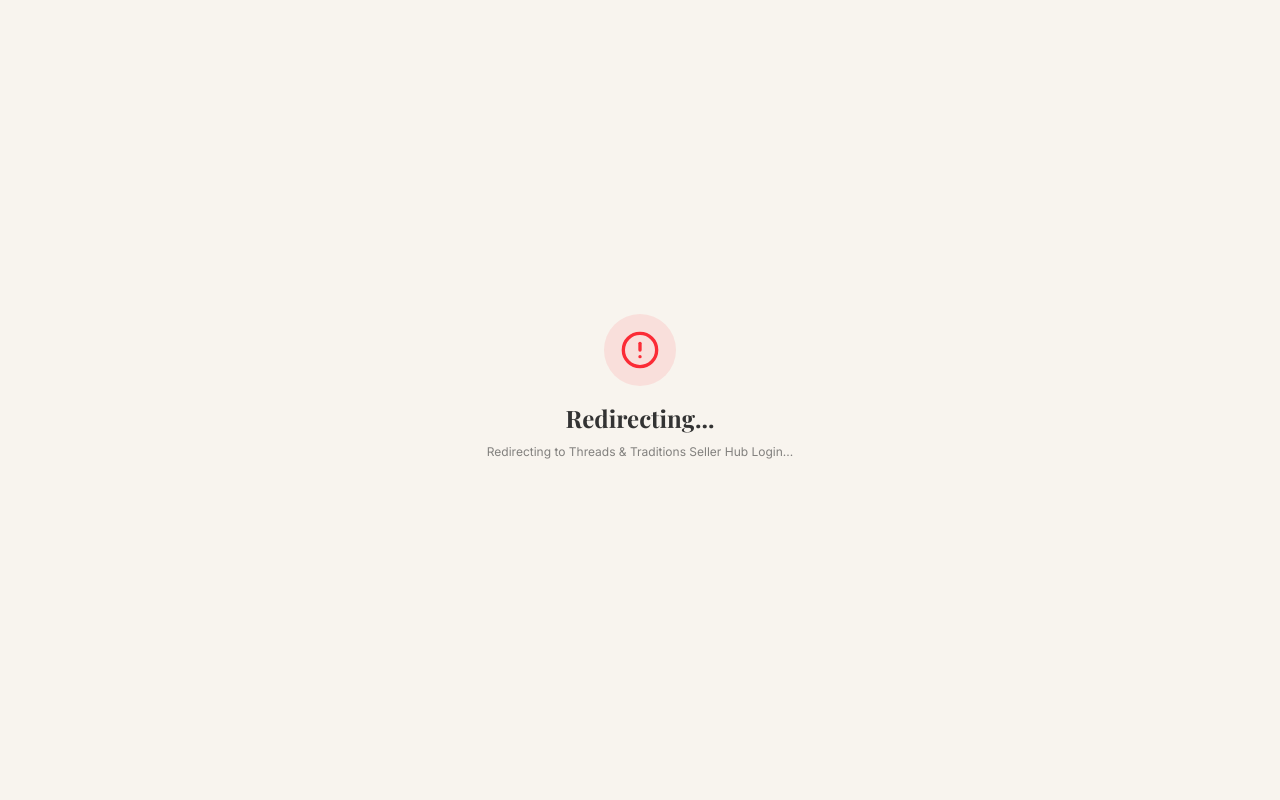
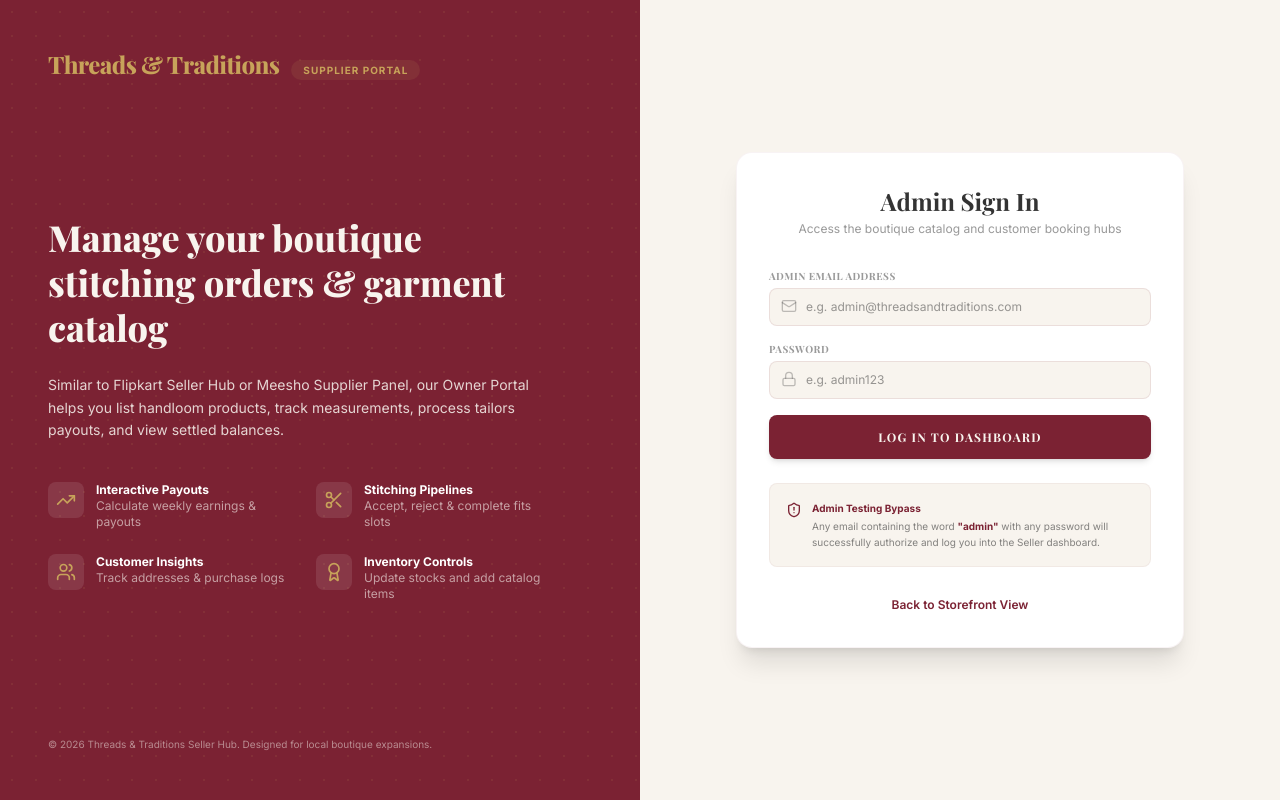
Before and after one commit to schach306-png/boutique, a Next.js app: page /admin/login in a window 1280 px wide. Before the commit this address had no page. Built offline with nearby package versions, Linux system fonts and the light colour scheme; a web font is replaced by a local one.

Commit message:
fix: exempt /admin/login from admin layout guard, eliminate redirect loop black screen

```diff
--- a/app/admin/layout.tsx
+++ b/app/admin/layout.tsx
@@ -6,7 +6,7 @@ import { useRouter, usePathname } from 'next/navigation';
 import { useStore } from '@/lib/store/useStore';
 import {
   LayoutDashboard, ShoppingBag, Scissors, Truck, Percent,
-  Settings, LogOut, ChevronLeft, ShieldCheck, AlertCircle, Home
+  Settings, LogOut, Home
 } from 'lucide-react';
 import toast from 'react-hot-toast';
 
@@ -14,31 +14,35 @@ export default function AdminLayout({ children }: { children: React.ReactNode })
   const router = useRouter();
   const pathname = usePathname();
   const currentUser = useStore((state) => state.currentUser);
+  const isAuthenticated = useStore((state) => state.isAuthenticated);
   const logout = useStore((state) => state.logout);
   const [mounted, setMounted] = useState(false);
 
   useEffect(() => {
     setMounted(true);
-    if (!currentUser || currentUser.role !== 'admin') {
+  }, []);
+
+  // After mount, redirect non-admins away from protected admin pages
+  // BUT leave /admin/login alone — it handles itself
+  useEffect(() => {
+    if (!mounted) return;
+    const isLoginPage = pathname === '/admin/login';
+    if (!isLoginPage && (!isAuthenticated || !currentUser || currentUser.role !== 'admin')) {
       router.push('/admin/login');
     }
-  }, [currentUser, router]);
+  }, [mounted, isAuthenticated, currentUser, pathname, router]);
 
+  // Don't apply sidebar layout to the login page
+  if (pathname === '/admin/login') {
+    return <>{children}</>;
+  }
+
+  // Show nothing while checking auth (avoids flash)
   if (!mounted) return null;
 
-  // Authorization Guard
-  if (!currentUser || currentUser.role !== 'admin') {
-    return (
-      <div className="flex h-screen w-screen flex-col items-center justify-center bg-primary-bg dark:bg-[#12100E] p-4 text-center">
-        <div className="p-4 bg-red-500/10 text-red-500 rounded-full mb-4">
-          <AlertCircle className="h-10 w-10" />
-        </div>
-        <h2 className="font-serif text-2xl font-bold mb-2">Redirecting...</h2>
-        <p className="text-xs text-charcoal/60 dark:text-primary-bg/60 max-w-sm mb-6 leading-relaxed">
-          Redirecting to Threads & Traditions Seller Hub Login...
-        </p>
-      </div>
-    );
+  // If not authenticated as admin, render nothing (redirect happening in useEffect)
+  if (!isAuthenticated || !currentUser || currentUser.role !== 'admin') {
+    return null;
   }
 
   return (
@@ -98,7 +102,7 @@ export default function AdminLayout({ children }: { children: React.ReactNode })
 
           <div className="flex gap-2">
             <Link
-              href="/"
+              href="/storefront"
               className="flex-grow flex items-center justify-center gap-1 bg-primary-bg/10 hover:bg-gold hover:text-charcoal py-2 px-3 rounded text-[10px] font-bold uppercase transition-colors"
             >
               <Home className="h-3.5 w-3.5" /> Store
--- a/app/admin/login/page.tsx
+++ b/app/admin/login/page.tsx
@@ -9,6 +9,7 @@ import toast from 'react-hot-toast';
 export default function AdminLoginPage() {
   const router = useRouter();
   const currentUser = useStore((state) => state.currentUser);
+  const isAuthenticated = useStore((state) => state.isAuthenticated);
   const login = useStore((state) => state.login);
 
   const [email, setEmail] = useState('');
@@ -16,10 +17,10 @@ export default function AdminLoginPage() {
 
   // If already logged in as admin, redirect to admin dashboard
   useEffect(() => {
-    if (currentUser?.role === 'admin') {
+    if (isAuthenticated && currentUser?.role === 'admin') {
       router.push('/admin');
     }
-  }, [currentUser, router]);
+  }, [isAuthenticated, currentUser, router]);
 
   const handleAdminLogin = (e: React.FormEvent) => {
     e.preventDefault();
```
